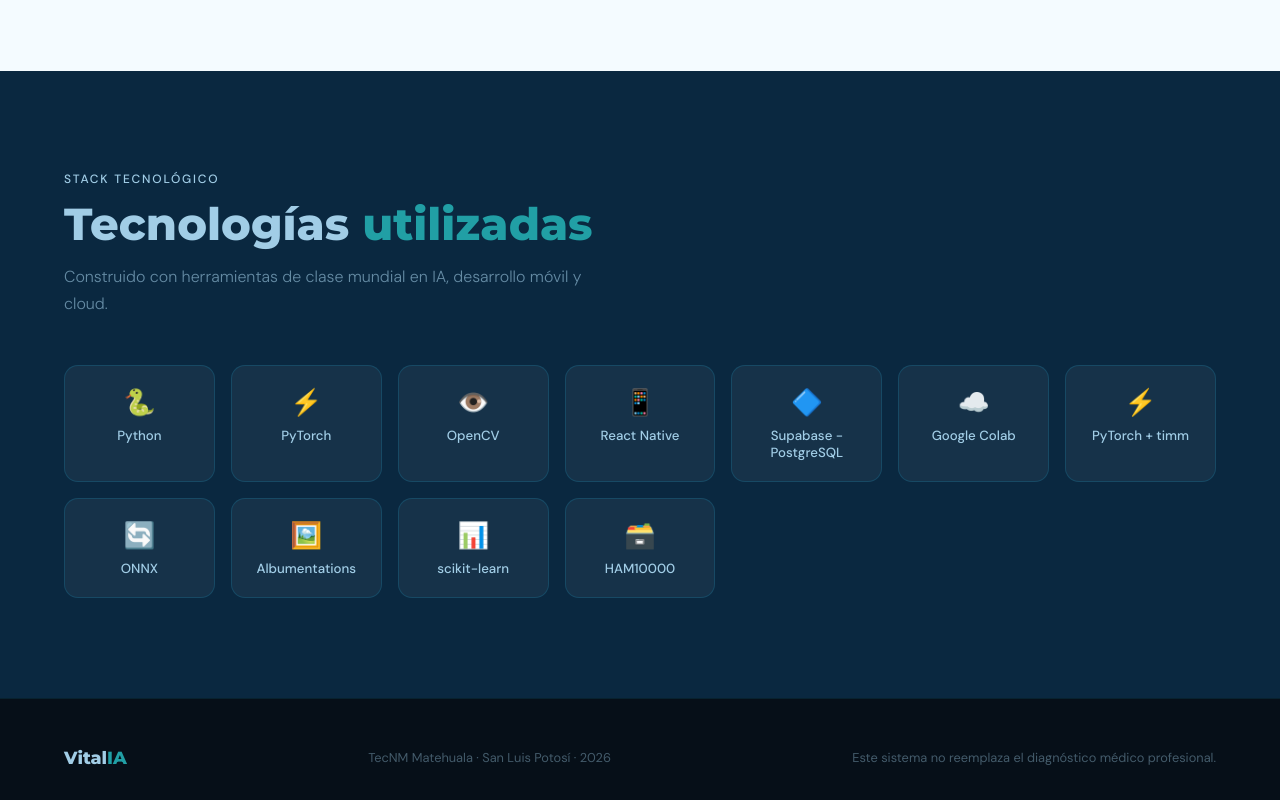
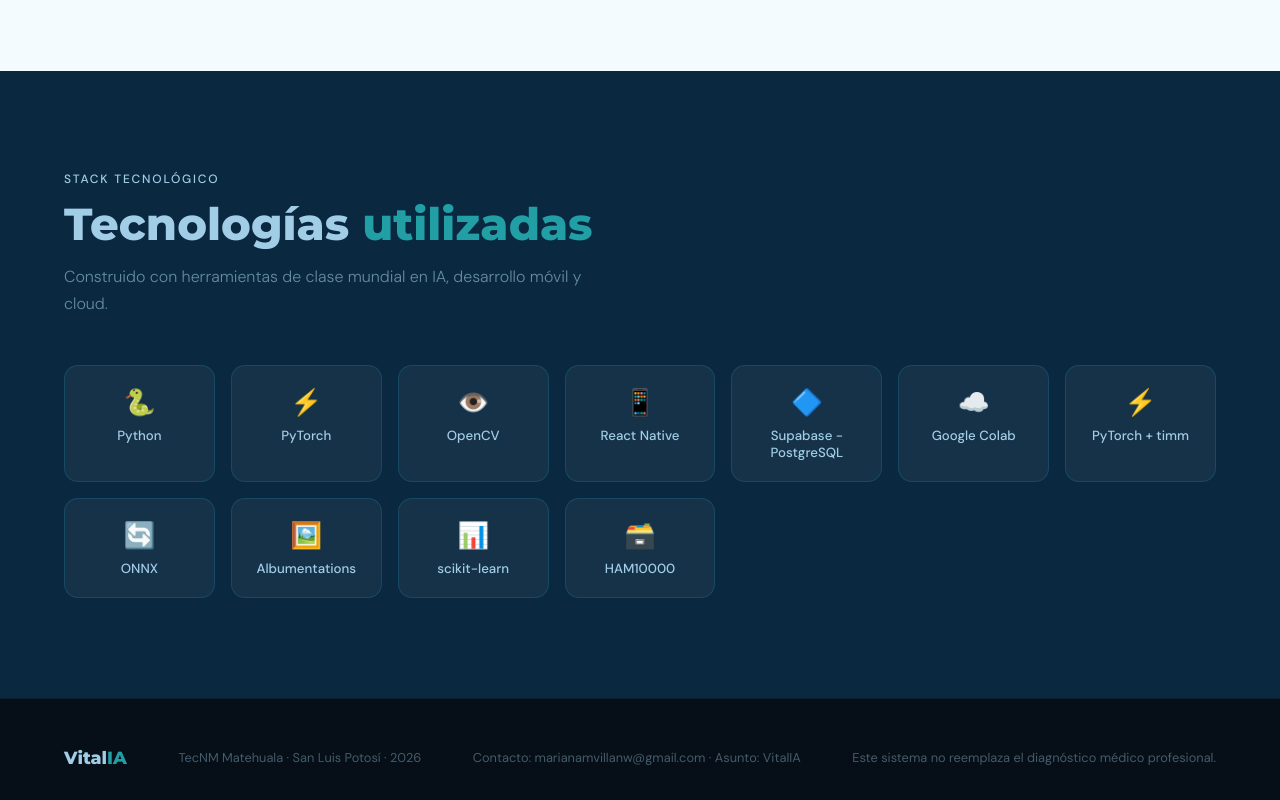
Before and after one commit to Mar-vm/VitalIA, a plain HTML site: page index.html in a window 1280 px wide. Shown: the part 5059-5859 px from the top of the page. Drawn offline with Linux system fonts and the light colour scheme.

Commit message:
Update index.html

```diff
--- a/index.html
+++ b/index.html
@@ -941,6 +941,7 @@
 <footer>
   <div class="footer-brand">Vital<span>IA</span></div>
   <p>TecNM Matehuala · San Luis Potosí · 2026</p>
+  <p>Contacto: marianamvillanw@gmail.com · Asunto: VitalIA</p>
   <p>Este sistema no reemplaza el diagnóstico médico profesional.</p>
 </footer>
 
```
